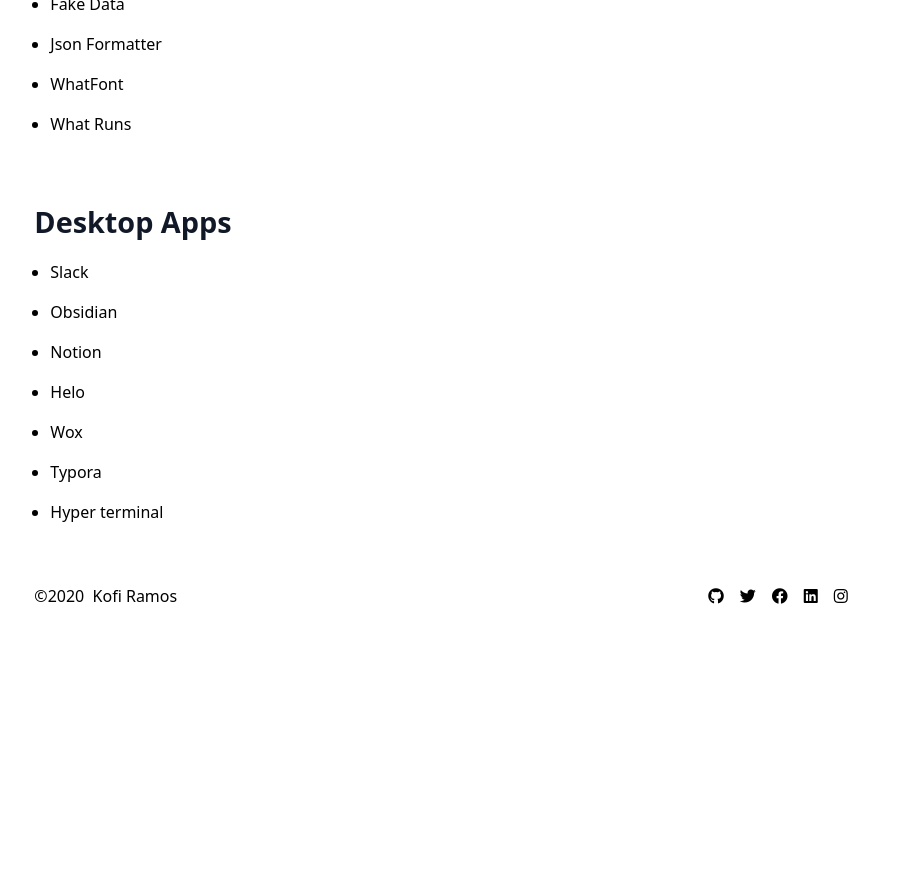
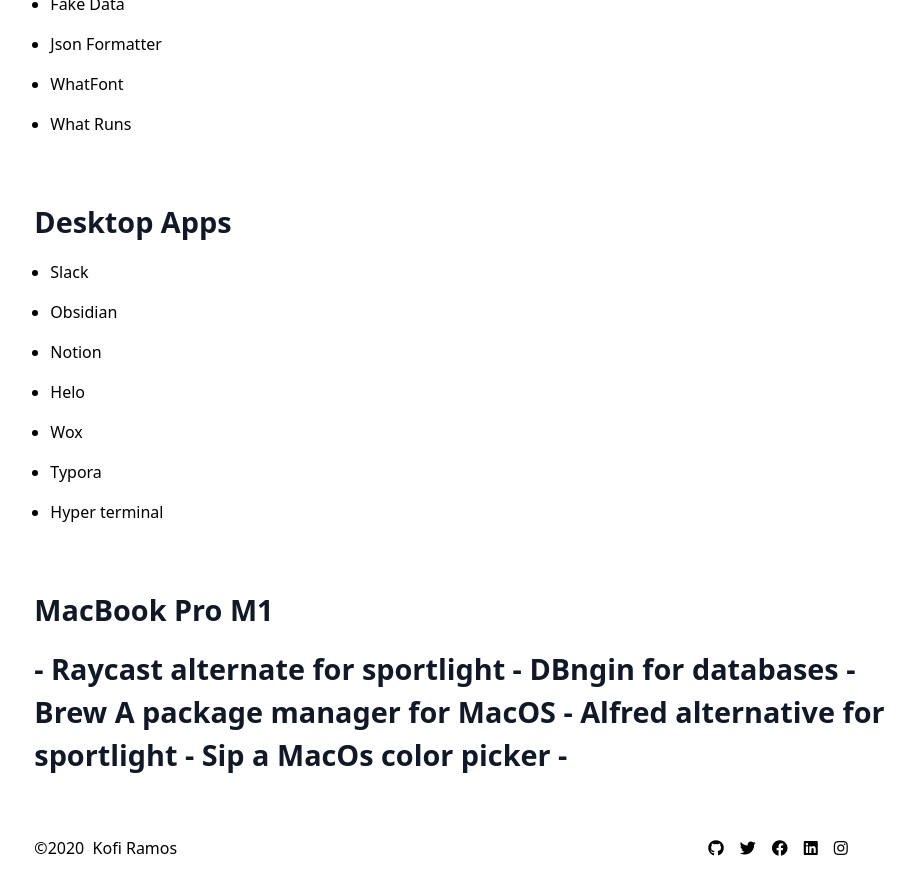
Before and after one commit to iamkarsoft/iamkarsoft.github.io, a Jekyll site: the page built from uses.md, in a window 1280 px wide and 900 px high, scrolled down 1022 px. Shown: the top 895 px of the window, without its empty margins (179-1094 px from the left). Built offline with Jekyll 4.4.1, drawn with Linux system fonts in a browser that asks for light colours; nearby versions of some CDN libraries; before the commit the page ends 1670 px from its top, so only the background shows below that.

```diff
--- a/uses.md
+++ b/uses.md
@@ -43,3 +43,13 @@
 - Wox
 - Typora
 - Hyper terminal
+
+
+<h3 class="mt-16"> MacBook Pro M1 <h3>
+
+- Raycast alternate for sportlight
+- DBngin for databases
+- Brew A package manager for MacOS
+- Alfred alternative for sportlight
+- Sip a MacOs color picker
+-
```
Also changed, not shown: _drafts/js-array-filter.md (added, +6 -0 lines), _drafts/uses.markdown (deleted), 1 other file.
